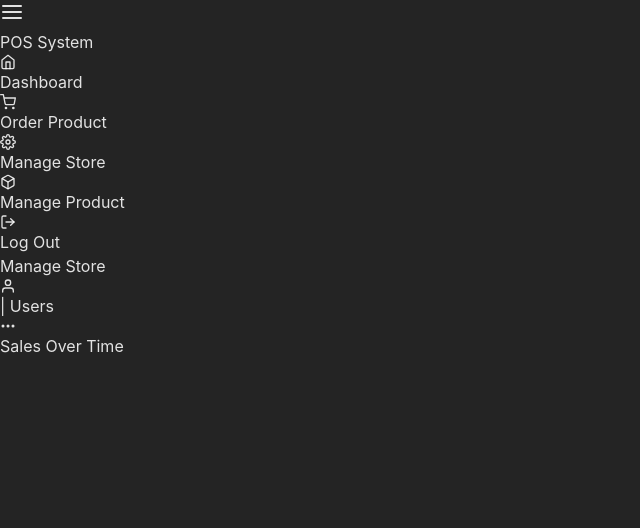
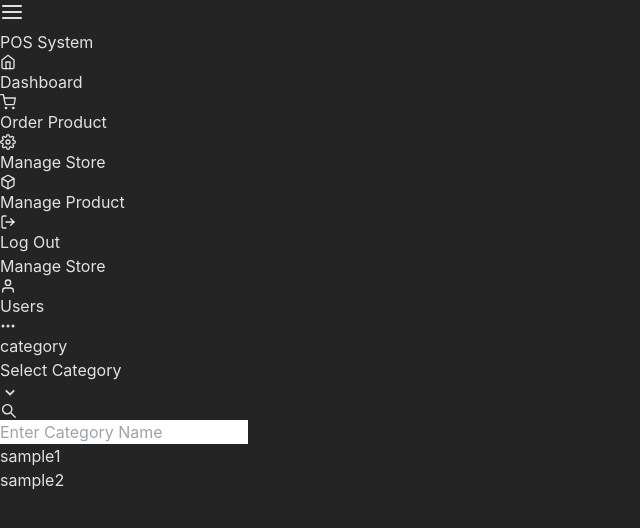
Before and after one commit to ZoFirsT/BannP-Project, a React (Vite) app: page / in a window 1280 px wide. Shown: the top 528 px of the page, without its empty margins (0-640 px from the left). Built offline with nearby package versions, Linux system fonts and the light colour scheme.

Commit message:
not final v.2

```diff
--- a/src/components/Main/Main.jsx
+++ b/src/components/Main/Main.jsx
@@ -2,6 +2,7 @@ import React, { useState } from 'react';
 import { FiHome, FiShoppingCart, FiSettings, FiBox, FiLogOut, FiCheckCircle, FiTrendingUp, FiUser, FiMenu, FiX } from 'react-icons/fi';
 import { BsThreeDots } from 'react-icons/bs';
 import MyLineChart from './LineChart'; // Make sure the path is correct
+import Selector from './selector';
 
 const Managestore = () => {
     const [isSidebarOpen, setIsSidebarOpen] = useState(false);
@@ -48,17 +49,21 @@ const Managestore = () => {
             <div className="flex-grow p-6">
                 <div className="flex justify-between items-center mb-6">
                     <h2 className="text-2xl pl-10 font-semibold text-gray-200">Manage Store</h2>
-                    <div className="flex items-center">
-                        <FiUser className="text-2xl text-gray-600" />
-                        <p>| Users</p>
+                </div>
+                <div className="bg-gray-600 p-6 rounded-xl shadow-lg mt-6">
+                <div className="flex p-16 content-center justify-center">
+                        <FiUser className="text-2xl text-gray-200" />
+                        <p>Users</p>
                         <BsThreeDots className="text-2xl text-gray-600 ml-4" />
                     </div>
-                </div>
-                <div className="bg-gray-600 p-6 rounded-xl shadow-lg mt-6">
-                    <h3 className="text-xl font-semibold mb-4 text-gray-200">Sales Over Time</h3>
-                    <div className="h-96">
-                        <MyLineChart />
-                    </div>
+                    <div className='text-xl p-6 '>
+                    <span>category</span>
+                        <div className='p-2'>
+<Selector/>
+                        </div>
+
+
+</div>
                 </div>
             </div>
         </div>
--- /dev/null
+++ b/src/components/Main/data/category.json
@@ -0,0 +1,10 @@
+[
+    {
+      "name": "sample1",
+      "independent": false
+    },
+    {
+      "name": "sample2",
+      "independent": false
+    }
+  ]
--- /dev/null
+++ b/src/components/Main/selector.jsx
@@ -0,0 +1,71 @@
+import React, { useEffect, useState } from "react";
+import { BiChevronDown } from "react-icons/bi";
+import { AiOutlineSearch } from "react-icons/ai";
+import categoryData from './data/category.json'; // Import local JSON data
+
+const Selector = () => {
+  const [Productcategory, setCategory] = useState(categoryData);
+  const [inputValue, setInputValue] = useState("");
+  const [selected, setSelected] = useState("");
+  const [open, setOpen] = useState(false);
+
+  return (
+    <div className="w-72 font-medium h-80">
+      <div
+        onClick={() => setOpen(!open)}
+        className={`bg-white text-black w-full p-2 flex items-center justify-between rounded ${
+          !selected && "text-gray-700"
+        }`}
+      >
+        {selected
+          ? selected?.length > 25
+            ? selected?.substring(0, 25) + "..."
+            : selected
+          : "Select Category"}
+        <BiChevronDown size={20} className={`${open && "rotate-180"}`} />
+      </div>
+      <ul
+        className={`bg-white mt-2 overflow-y-auto ${
+          open ? "max-h-60" : "max-h-0"
+        } `}
+      >
+        <div className="flex items-center px-2 sticky top-0 bg-white">
+          <AiOutlineSearch size={18} className="text-gray-700" />
+          <input
+            type="text"
+            value={inputValue}
+            onChange={(e) => setInputValue(e.target.value.toLowerCase())}
+            placeholder="Enter Category Name"
+            className="placeholder:text-gray-600  p-2 outline-none"
+          />
+        </div>
+        {Productcategory?.map((category) => (
+          <li
+            key={category.name}
+            className={`p-2 text-sm text-gray-600  hover:bg-sky-600 hover:text-black
+              ${
+                category?.name?.toLowerCase() === selected?.toLowerCase() &&
+                "bg-sky-600 text-black"
+              }
+              ${
+                category?.name?.toLowerCase().startsWith(inputValue)
+                  ? "block"
+                  : "hidden"
+              }`}
+            onClick={() => {
+              if (category?.name?.toLowerCase() !== selected.toLowerCase()) {
+                setSelected(category?.name);
+                setOpen(false);
+                setInputValue("");
+              }
+            }}
+          >
+            {category?.name}
+          </li>
+        ))}
+      </ul>
+    </div>
+  );
+};
+
+export default Selector;
```
